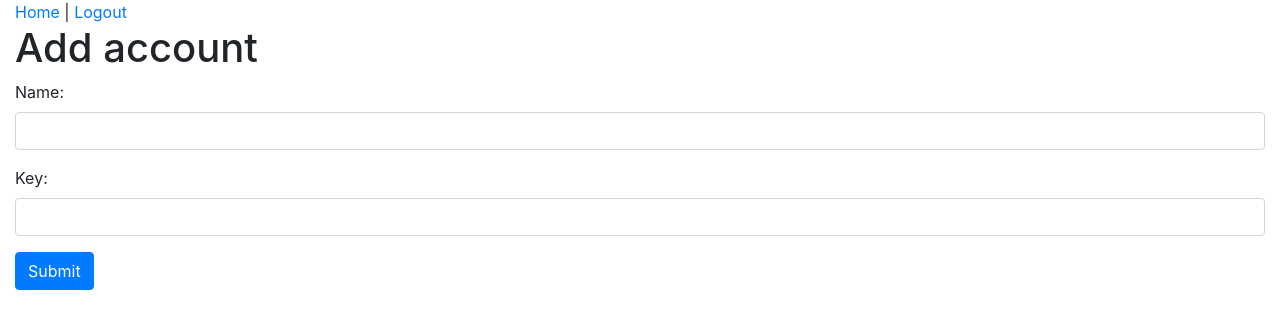
After one commit to richardtguy/cloud-otp-manager, a Flask app: page /add_account in a window 1280 px wide. The commit adds this page. Shown: the top 329 px of the page. Run offline with Flask 2, Linux system fonts and the light colour scheme; a user stored in the database is signed in; some libraries are stand-ins or nearby versions.

Commit message:
one-time password manager

```diff
--- a/app/__init__.py
+++ b/app/__init__.py
@@ -4,6 +4,7 @@ from flask_sqlalchemy import SQLAlchemy
 from flask_migrate import Migrate
 from flask_login import LoginManager
 from flask_mail import Mail
+
 
 import logging
 logging.basicConfig(level=logging.DEBUG, filename='log')
--- /dev/null
+++ b/app/main/templates/add_account.html
@@ -0,0 +1,20 @@
+{% extends "layout.html" %}
+{% block body %}
+<body>
+<div class="container-fluid">
+	<h1>Add account</h1>
+	<form method="post">
+		<div class="form-group">
+			<label for="account_name">Name:</label>
+			<input type="string" name="account_name" class="form-control" id="account_name">
+		</div>
+		<div class="form-group">
+			<label for="key">Key:</label>
+			<input type="string" name="key" id="key" class="form-control">
+		</div>
+		<button type="submit" class="btn btn-primary">Submit</button>
+	</form>
+</div>
+
+<body>
+{% endblock %}
--- a/app/main/templates/layout.html
+++ b/app/main/templates/layout.html
@@ -7,7 +7,7 @@
 	<!-- Bootstrap CSS -->
 	<link rel="stylesheet" href="https://maxcdn.bootstrapcdn.com/bootstrap/4.0.0/css/bootstrap.min.css" integrity="sha384-Gn5384xqQ1aoWXA+058RXPxPg6fy4IWvTNh0E263XmFcJlSAwiGgFAW/dAiS6JXm" crossorigin="anonymous">
 
-	<title>Flask demo</title>
+	<title>OTP Manager</title>
 </head>
 <div class="container-fluid">
 	{% with messages = get_flashed_messages(with_categories=true) %}
--- a/app/main/views.py
+++ b/app/main/views.py
@@ -1,16 +1,142 @@
 """
 Main application view functions
 """
-from flask import render_template
+from flask import render_template, session, request, redirect, url_for, flash
+from flask import abort
 from flask_login import current_user, login_required
+from flask_table import Table, Col, LinkCol, create_table
+from base64 import urlsafe_b64encode, b32decode
+from time import time
+from cryptography.hazmat.backends import default_backend
+from cryptography.hazmat.primitives.hashes import SHA1, SHA256
+from cryptography.hazmat.primitives.kdf.pbkdf2 import PBKDF2HMAC
+from cryptography.hazmat.primitives.twofactor.totp import TOTP
+from cryptography.fernet import Fernet, InvalidToken
 
 from app import db
 from app.main import bp
+from app.models import Account, User
 
 import logging
 logger = logging.getLogger(__name__)
 
+class BaseTable(Table):
+	classes = ['table']
+	thead_classes = ['thead-light']
+
+	def get_tr_attrs(self, item):
+		try:
+			item['important']
+			return {'class': 'table-info'}
+		except KeyError:
+			return {}
+
+def get_master_key():
+	"""
+	Retrieve key from session
+	"""
+	return session['master_key']
+
+def get_otp(key):
+	"""
+	Generate One-Time Password from key
+	"""
+	missing_padding = len(key) % 8
+	if missing_padding != 0:
+		key += '=' * (8 - missing_padding)
+	try:
+		byte_key = b32decode(key, casefold=True)
+	except:
+		return None
+	totp = TOTP(
+		byte_key,
+		6,
+		SHA1(),
+		30,
+		backend=default_backend(),
+		enforce_key_length=False
+		)
+	return totp.generate(time()).decode()
+
+def decrypt_key(encrypted_key):
+	"""
+	Decrypt key using master key
+	"""
+	fernet = Fernet(get_master_key())
+	return fernet.decrypt(encrypted_key).decode()
+
 @bp.route("/", methods=["GET"])
 @login_required
 def index():
-	return render_template('index.html')
+	# get list of accounts from database
+	u = User.query.get(current_user.id)
+	TableCls = create_table(base=BaseTable).add_column('account',
+		Col('Account'))
+	TableCls.add_column('otp', Col('One-Time Password'))
+	TableCls.add_column('delete', LinkCol('Remove', 'main.remove_account',
+		url_kwargs=dict(id='id')))
+	TableCls.add_column('reveal', LinkCol('Show key', 'main.show_key',
+		url_kwargs=dict(id='id')))
+	table = TableCls([dict(
+		account=a.name,
+		otp=get_otp(decrypt_key(a.key)),
+		id=a.id
+	) for a in u.accounts])
+	return render_template('index.html', table=table)
+
+@bp.route("/add_account", methods=["GET", "POST"])
+@login_required
+def add_account():
+	if request.method == 'POST':
+		# encrypt key using the user's master key before storing in the database
+		fernet = Fernet(get_master_key())
+		key_encrypted = fernet.encrypt(request.form['key'].replace(" ","")
+			.encode())
+		a = Account(
+			name = request.form['account_name'],
+			key = key_encrypted,
+			user = User.query.get(current_user.id)
+		)
+		db.session.add(a)
+		try:
+			db.session.commit()
+			flash("Added '{}'".format(a.name), 'success')
+		except:
+			db.session.rollback()
+			flash("Oops! Something went wrong...", 'danger')
+			raise
+		finally:
+			db.session.close()
+		return redirect(url_for('main.index'))
+	return render_template('add_account.html')
+
+@bp.route("/remove_account/<int:id>", methods=["GET"])
+@login_required
+def remove_account(id):
+	u = User.query.get(current_user.id)
+	a = Account.query.filter_by(user=u).filter_by(id=id).first()
+	if a == None:
+		abort(401)
+	try:
+		db.session.delete(a)
+		db.session.commit()
+		flash('Removed account: {}'.format(a.name), 'success')
+	except:
+		db.session.rollback()
+		click.echo("Error! Could not delete account")
+	finally:
+		db.session.close()
+	return redirect(url_for('main.index'))
+
+@bp.route("/show_key/<int:id>", methods=["GET"])
+@login_required
+def show_key(id):
+	u = User.query.get(current_user.id)
+	a = Account.query.filter_by(user=u).filter_by(id=id).first()
+	if a == None:
+		abort(401)
+	key = decrypt_key(a.key)
+	formatted_key = " ".join([(key[i:i+4]) for i in range(0, len(key), 4)])
+	# format key for ease of reading
+	flash(formatted_key, 'success')
+	return redirect(url_for('main.index'))
--- a/instance/config.py
+++ b/instance/config.py
@@ -1,7 +1,10 @@
 import os
 
 # Flask application configuration
-SECRET_KEY = os.environ.get('FLASK_SECRET_KEY')
+SECRET_KEY = os.environ.get('FLASK_SECRET_KEY') or 'itsasecret'
+
+# Arbitrary salt for strong encryption
+SALT = b'\xe9K\x0b\x9dx\r\xe0\xdd:\x91\xfa\x8dP\xbat\x97'
 
 # Email address for admin
 ADMINS = [os.environ.get('ADMIN')]
--- a/requirements.txt
+++ b/requirements.txt
@@ -22,4 +22,3 @@ six==1.12.0
 SQLAlchemy==1.3.3
 Werkzeug==0.15.2
 gunicorn
-psycopg2
--- a/run.py
+++ b/run.py
@@ -1,3 +1,4 @@
+#!venv/bin/python
 from app import create_app, db
 
 app = create_app()
```
Also changed, not shown: app/auth/views.py (+20 -3 lines), app/main/templates/index.html (+6 -2 lines), app/models.py (+22 -0 lines), migrations/versions/afad57fc12ac_.py (renamed from migrations/versions/e6876ad2e93a_users_table.py, +13 -4 lines), app/auth/commands.py (line endings or trailing spaces).
